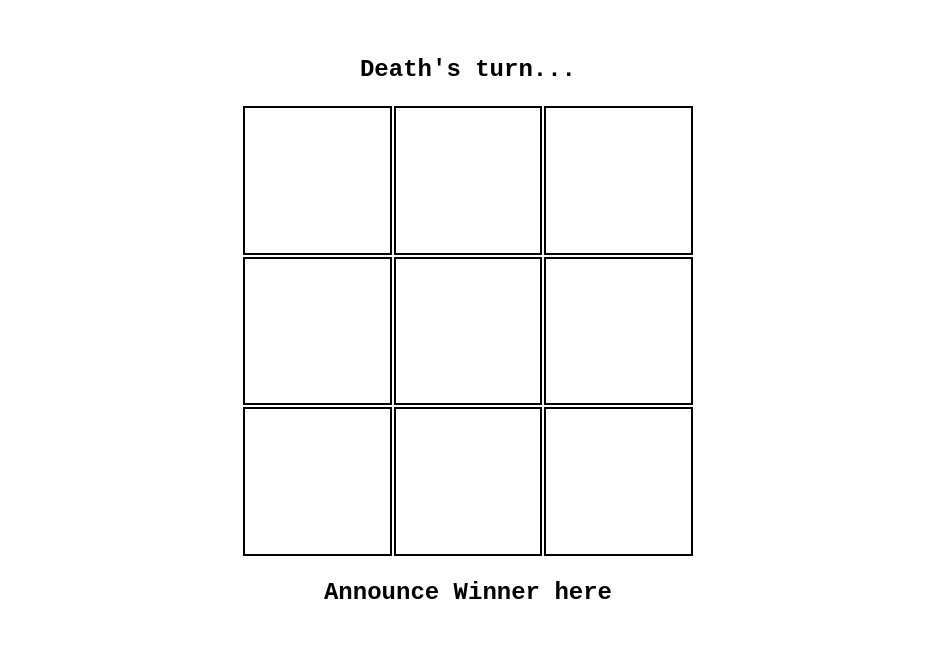
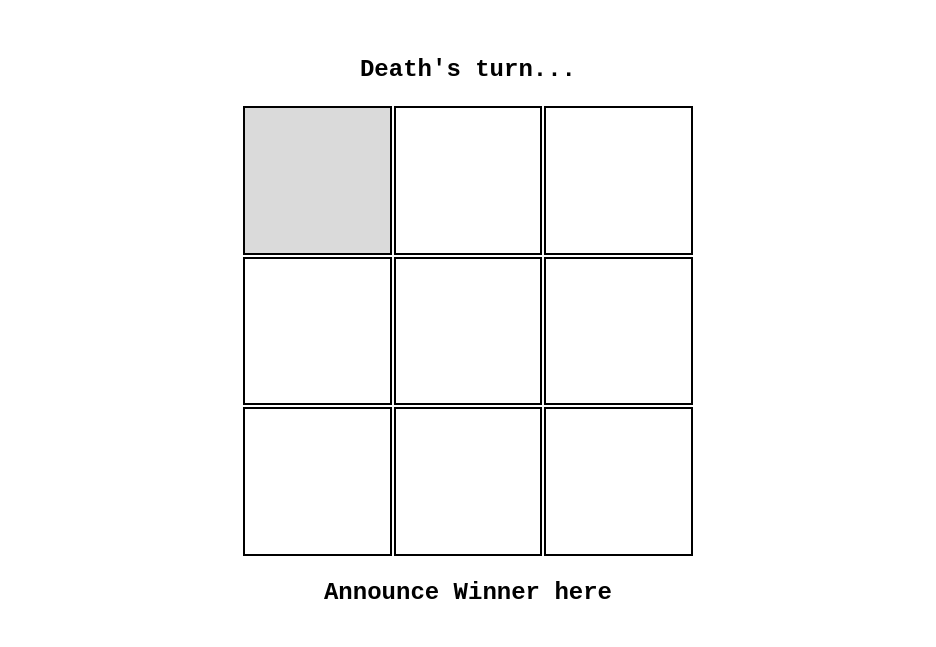
Before and after one commit to brianle169/tic-tac-toe, a website: page index.html in a window 1280 px wide. In both pictures the pointer is over the button 489 px from the left and 253 px from the top of the page. Shown: the part 73-720 px from the top of the page, without its empty margins (172-1108 px from the left). Drawn offline with Linux system fonts and the light colour scheme.

Commit message:
Add CSS button hover and active style for each cell

```diff
--- a/styles.css
+++ b/styles.css
@@ -54,6 +54,14 @@ button {
   border: 2px solid black;
 }
 
+button:hover {
+  background-color: #00000025;
+}
+
+button:active {
+  background-color: #00000080;
+}
+
 .footer {
   height: 2rem;
   display: flex;
```
